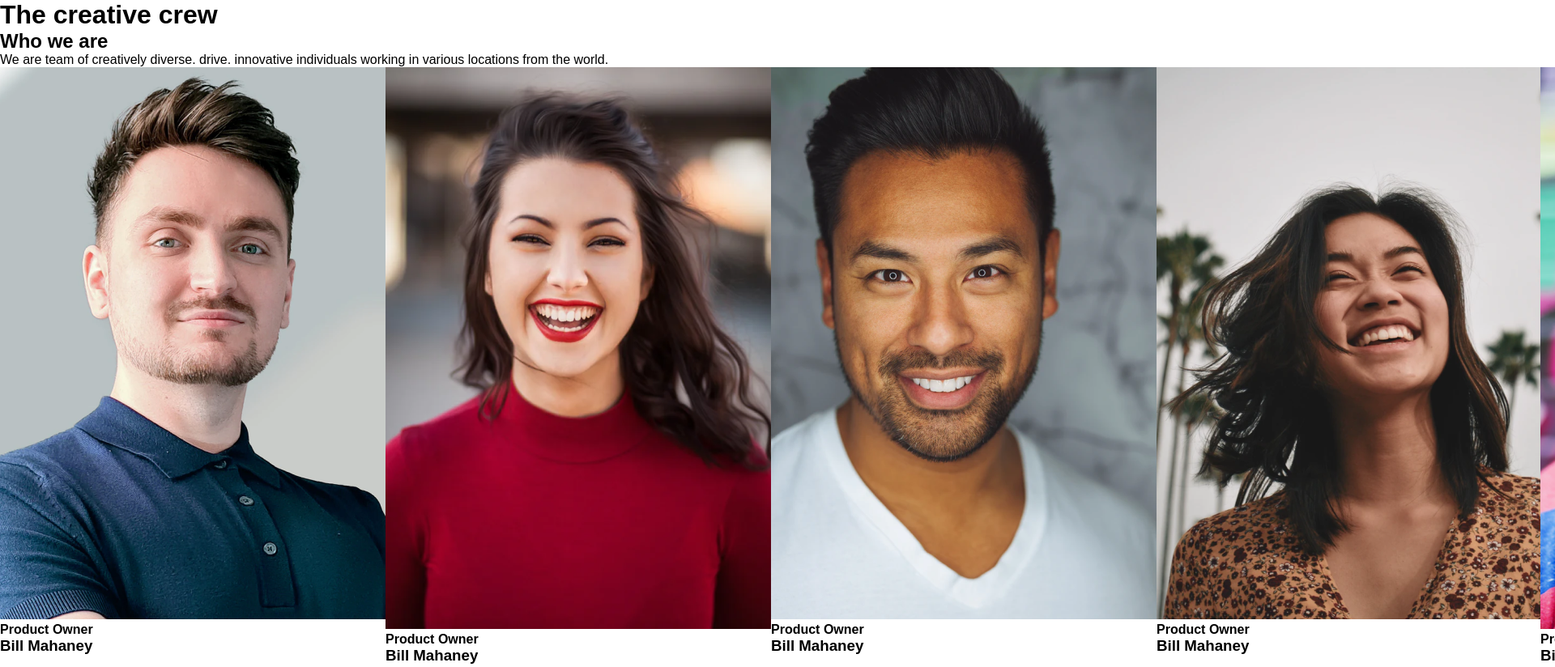
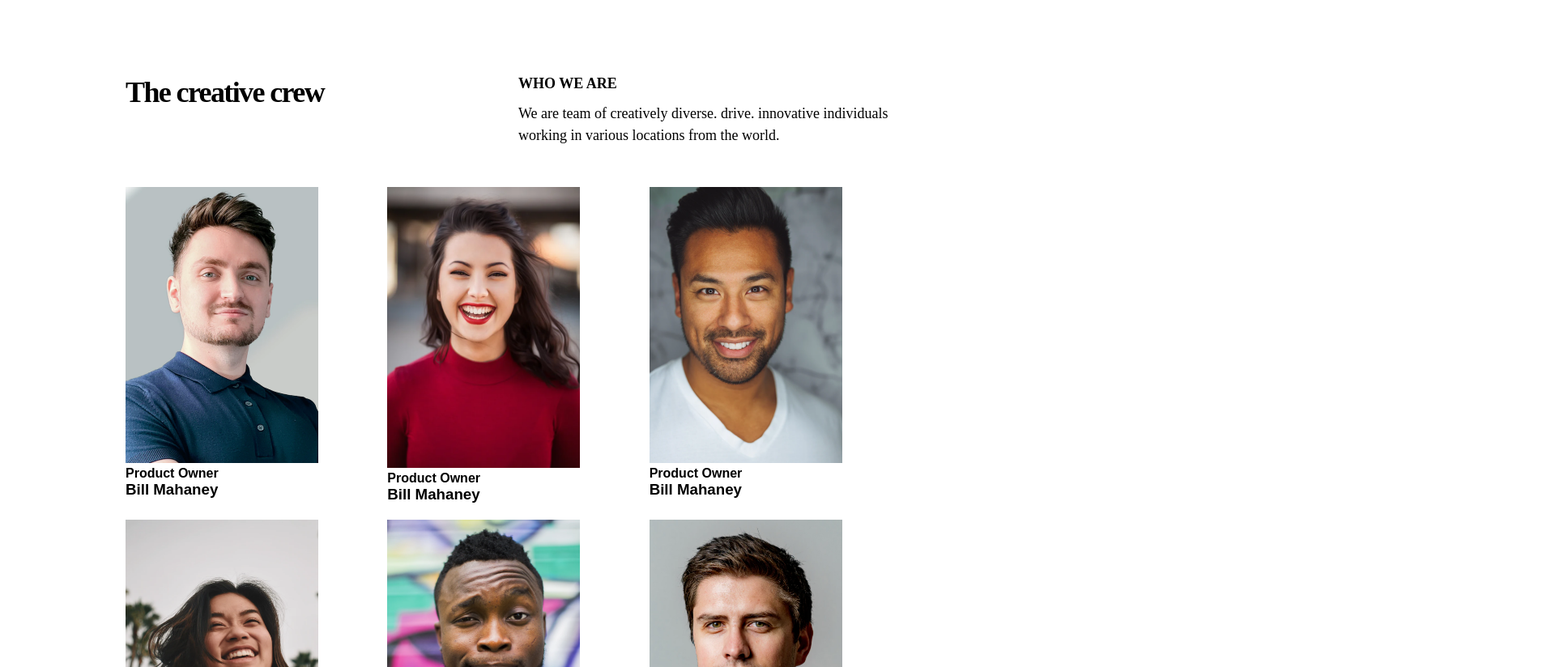
Before and after one commit to Johnny-J-Ramos/my-team-page, a plain HTML site: page index.html in a window 1280 px wide. Shown: the top 824 px of the page at 81% size, 1920 px wide, since content can reach past the window. Drawn offline with Linux system fonts and the light colour scheme.

Commit message:
incluindo o main

```diff
--- a/index.html
+++ b/index.html
@@ -12,7 +12,7 @@
 
   <body>
     <header>
-      <h1>The creative crew</h1>
+      <h1 class="text">The creative crew</h1>
       <div class="inf">
         <h2 class="subtitle">Who we are</h2>
         <div class="description">
@@ -26,40 +26,45 @@
 
     <main class="modal_cards">
       <div class="card">
-        <img src="./img/photo1.png" class="picture" alt="" />
+        <img src="./imgs/photo1.png" class="picture" alt="" />
         <h4 class="jobs">Product Owner</h4>
         <h3 class="name">Bill Mahaney</h3>
       </div>
 
       <div class="card">
-        <img src="./img/photo2.png" class="picture" alt="" />
+        <img src="./imgs/photo2.png" class="picture" alt="" />
         <h4 class="jobs">Product Owner</h4>
         <h3 class="name">Bill Mahaney</h3>
       </div>
 
       <div class="card">
-        <img src="./img/photo3.png" class="picture" alt="" />
+        <img src="./imgs/photo3.png" class="picture" alt="" />
         <h4 class="jobs">Product Owner</h4>
         <h3 class="name">Bill Mahaney</h3>
       </div>
 
       <div class="card">
-        <img src="./img/photo4.png" class="picture" alt="" />
+        <img src="./imgs/photo4.png" class="picture" alt="" />
         <h4 class="jobs">Product Owner</h4>
         <h3 class="name">Bill Mahaney</h3>
       </div>
 
       <div class="card">
-        <img src="./img/photo5.png" class="picture" alt="" />
+        <img src="./imgs/photo5.png" class="picture" alt="" />
         <h4 class="jobs">Product Owner</h4>
         <h3 class="name">Bill Mahaney</h3>
       </div>
 
       <div class="card">
-        <img src="./img/photo6.png" class="picture" alt="" />
+        <img src="./imgs/photo6.png" class="picture" alt="" />
         <h4 class="jobs">Product Owner</h4>
         <h3 class="name">Bill Mahaney</h3>
       </div>
     </main>
+
+    <footer class="footer">
+      <p>feito por</p>
+      <a href="#">Johnny Jefferson.</a>
+    </footer>
   </body>
 </html>
--- a/style.css
+++ b/style.css
@@ -1,14 +1,67 @@
 * {
+  box-sizing: border-box;
   margin: 0;
   padding: 0;
-  box-sizing: border-box;
+}
+
+header,
+main,
+footer {
+  max-width: 970px;
+  margin: 0 auto;
 }
 
 body {
   font-family: 'Poppins', sans-serif;
 }
 
+header {
+  display: grid;
+  grid-template-columns: 50% 50%;
+
+  margin-top: 7%;
+}
+
+.picture {
+  width: 238px;
+}
+
+.text {
+  font-family: PT Serif;
+  font-style: normal;
+  font-weight: bold;
+  font-size: 36px;
+  line-height: 48px;
+  letter-spacing: -0.045em;
+
+  color: #000000;
+}
+
+.subtitle {
+  font-family: Poppins;
+  font-style: normal;
+  font-weight: 600;
+  font-size: 18px;
+  line-height: 27px;
+  /* identical to box height */
+
+  text-transform: uppercase;
+}
+
+.description {
+  font-family: Poppins;
+  font-style: normal;
+  font-weight: normal;
+  font-size: 18px;
+  line-height: 27px;
+  margin: 10px 0 50px;
+
+  color: #000000;
+}
+
 .modal_cards {
-  display: flex;
-  max-width: 900px;
+  display: grid;
+  grid-template-rows: repeat(8, auto);
+  grid-template-columns: repeat(3, 1fr);
+  row-gap: 20px;
 }
```
Also changed, not shown: imgs/devchallenges.png (added), imgs/photo1.png (added), imgs/photo2.png (added), imgs/photo3.png (added), imgs/photo4.png (added), imgs/photo5.png (added), imgs/photo6.png (added).
